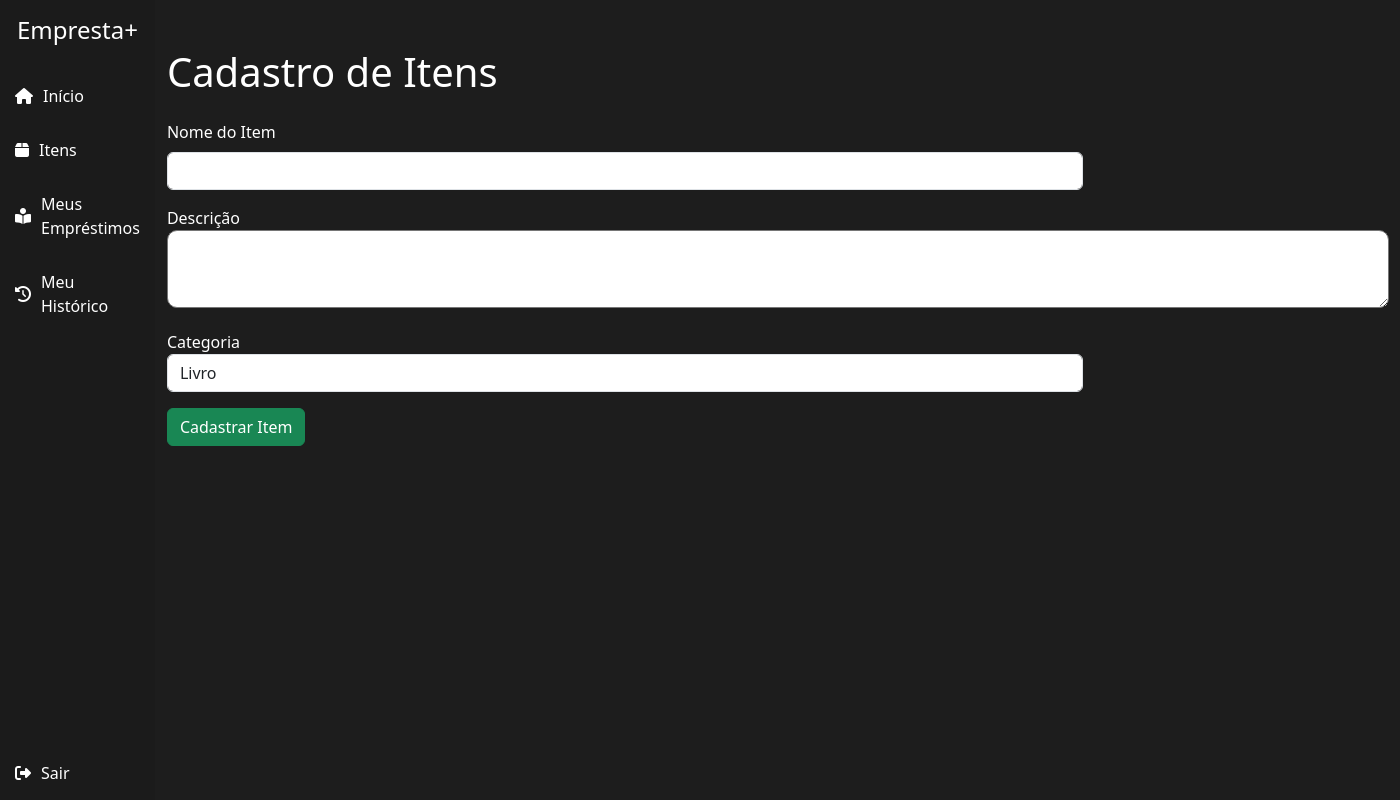
After one commit to BuzoisGu/CRU-Emprestimo-Itens, a PHP site: page /item/cadastroItem.php in a window 1400 px wide. The commit adds this page. Run offline with PHP 8.4, Linux system fonts and the light colour scheme.

Commit message:
feat: Criacao do cadastro de itens

```diff
--- /dev/null
+++ b/public/item/cadastroItem.php
@@ -0,0 +1,39 @@
+<!doctype html>
+<html lang="pt-br">
+  <head>
+    <meta charset="utf-8">
+    <meta name="viewport" content="width=device-width, initial-scale=1">
+    <title>Cadastro</title>
+    <link href="https://cdn.jsdelivr.net/npm/bootstrap@5.3.6/dist/css/bootstrap.min.css" rel="stylesheet" integrity="sha384-4Q6Gf2aSP4eDXB8Miphtr37CMZZQ5oXLH2yaXMJ2w8e2ZtHTl7GptT4jmndRuHDT" crossorigin="anonymous">
+</head>
+<body>
+<?php include '../includes/sidebar.php'; ?>
+<div class="container py-5">
+    <h1 style="color: white;">Cadastro de Itens</h1>
+    <form action="createItem.php" method='POST' class="text-white">
+    <div class="form mb-3 w-75 pt-3" style>
+        <label for="name" class="form-label">Nome do Item</label>
+        <input type="text" class="form-control" id="nome" name="nome_item">
+    </div>
+    <div class="mb-3 w-75">
+        <label for="descricao">Descrição</label><br>
+    <textarea id="descricao" name="descricao_item" rows="3" cols="130" style="border-radius: 10px" ></textarea>
+    </div>
+    <div class="mb-3 w-75">
+        <label for="categoria">Categoria</label>
+        <select id="categoria" name="categoria" class="form-control">
+            <option value="livro">Livro</option>
+            <option value="ferramenta">Ferramenta</option>
+            <option value="eletronico">Eletrônico</option>
+            <option value="movel">Móvel</option>
+            <option value="outros">Outros</option>
+        </select>
+    </div>
+    <div class="mb-3 ">
+        <input type="submit" class="btn btn-success" value="Cadastrar Item">
+    </div>
+    </form>
+</div>
+<script src="https://cdn.jsdelivr.net/npm/bootstrap@5.3.6/dist/js/bootstrap.bundle.min.js" integrity="sha384-j1CDi7MgGQ12Z7Qab0qlWQ/Qqz24Gc6BM0thvEMVjHnfYGF0rmFCozFSxQBxwHKO" crossorigin="anonymous"></script>
+</body>
+</html>
--- a/public/user/cadastro.php
+++ b/public/user/cadastro.php
@@ -9,7 +9,7 @@
   <body>
     <?php include '../includes/sidebar.php'; ?>
     <div class="container py-5">
-      <h1 style="color: white;">Cadastro</h1>
+      <h1 style="color: white;">Cadastro de Usuários</h1>
       <form action="createUser.php" method='POST' class="text-white">
         <div class="form mb-3 w-75 pt-3">
           <label for="name" class="form-label">Nome</label>
@@ -24,7 +24,7 @@
           <input type="password" class="form-control " name="password">
         </div>
         <div class="mb-3 ">
-          <input type="submit" class="btn btn-success">
+          <input type="submit" class="btn btn-success" value="Registrar">
         </div>
       </form>
     </div>
```
Also changed, not shown: public/item/createItem.php (added, +20 -0 lines), sql/emprestimoitem.sql (+7 -0 lines), public/assets/css/style.css.
